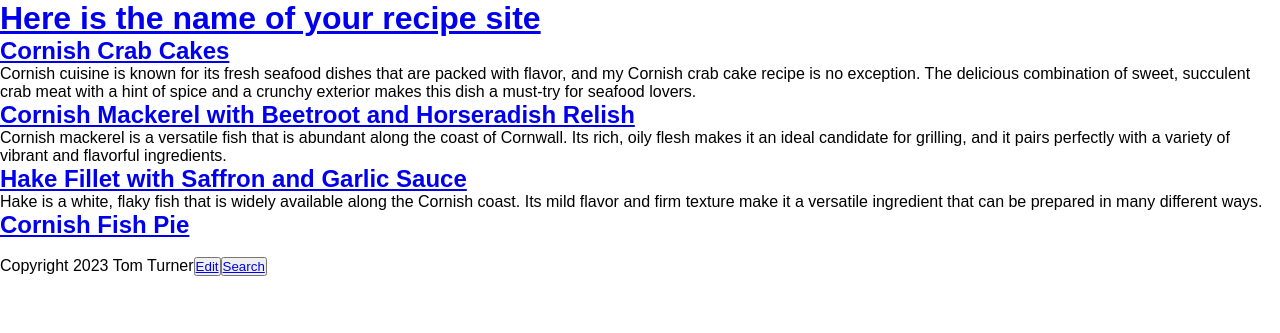
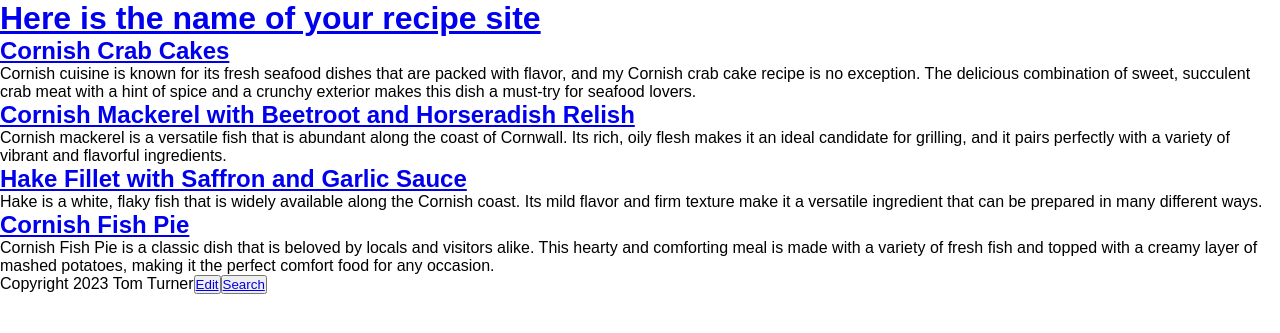
Before and after one commit to Tomturner11/CornishCatch, a Jekyll site: the page built from pages/recipelisting.md, in a window 1280 px wide. Shown: the top 333 px of the page. Built offline with Jekyll 4.4.1, drawn with Linux system fonts in a browser that asks for light colours; some of the changed lines change nothing that is shown.

Commit message:
Update Recipe “cornish-fish-pie”

```diff
--- a/_recipes/cornish-fish-pie.md
+++ b/_recipes/cornish-fish-pie.md
@@ -4,6 +4,55 @@
 order: 4
 layout: recipe
 ---
-![]()
+Cornish Fish Pie is a classic dish that is beloved by locals and visitors alike. This hearty and comforting meal is made with a variety of fresh fish and topped with a creamy layer of mashed potatoes, making it the perfect comfort food for any occasion.
+
+In this recipe, I showcase the incredible flavors of Cornish seafood by using a combination of white fish, smoked haddock, and prawns. These ingredients are cooked in a savory and aromatic mixture of onions, garlic, and herbs, giving the dish a depth of flavor that is both satisfying and delicious.
+
+The mashed potato topping is the perfect finishing touch, providing a creamy and indulgent layer that complements the fish perfectly. Whether you're looking for a cozy family meal or a special dish to serve to guests, Cornish Fish Pie is sure to be a hit.
+
+This recipe is easy to customize to your personal tastes, so feel free to experiment with different types of fish or add in extra veggies for a healthy twist. With just a few simple ingredients and a bit of preparation time, you can create a dish that is both comforting and delicious, and truly captures the essence of Cornish cuisine.
+
+![Cornish Fish Pie](../uploads/dall·e-2023-03-14-18.28.52-make-this-image-cornish-fish-pie-ingredients_-•-600g-mixed-fish-such-as-haddock-cod-salmon-and-prawns-•-600ml-milk-•-50g-butter-•-50g-plain-flour.png "Generated by DALL-E 2")
 
 # Ingredients
+
+* 600g mixed fish (such as haddock, cod, salmon and prawns)
+* 600ml milk
+* 50g butter
+* 50g plain flour
+* 1 onion, chopped
+* 1 carrot, diced
+* 1 celery stick, chopped
+* 2 garlic cloves, minced
+* 2 tbsp chopped parsley
+* Salt and black pepper
+* 900g potatoes, peeled and chopped
+* 50g grated cheddar cheese
+
+# Instructions
+
+Preheat the oven to 200°C.
+
+Place the fish in a large ovenproof dish.
+
+In a saucepan, melt the butter over medium heat.
+
+Add the flour and whisk until smooth.
+
+Gradually add the milk, whisking constantly, until the mixture thickens.
+
+Add the onion, carrot, celery, garlic and parsley to the saucepan, and cook for 5 minutes.
+
+Season with salt and black pepper to taste.
+
+Pour the sauce over the fish in the ovenproof dish.
+
+Boil the potatoes in a separate pan until tender.
+
+Mash the potatoes with a little butter, salt and black pepper.
+
+Spread the mashed potatoes over the top of the fish and sauce.
+
+Sprinkle grated cheese over the top.
+
+Bake in the preheated oven for 30-40 minutes, or until golden brown and bubbling.
```
Also changed, not shown: 1 other file.
